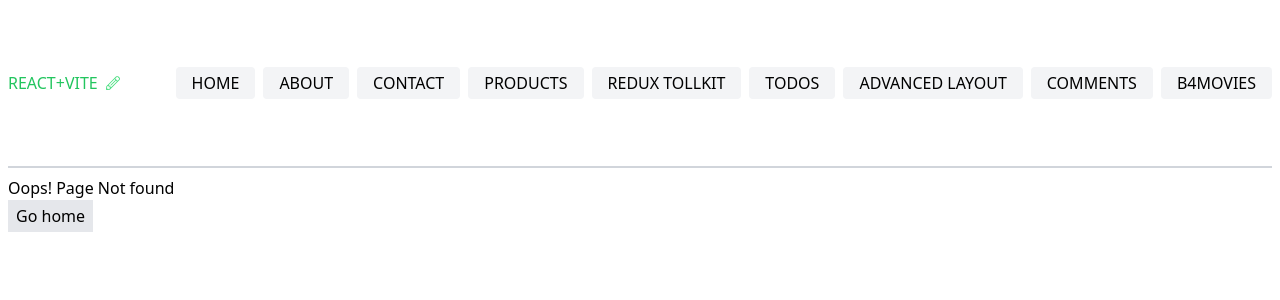
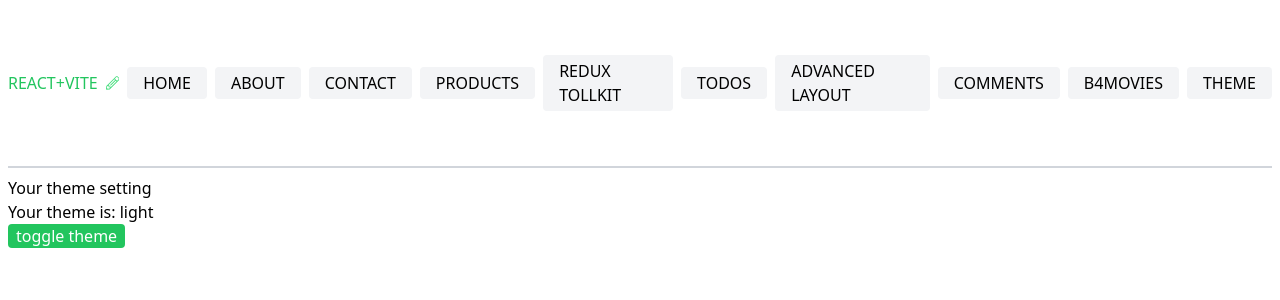
Before and after one commit to hanielsd/React-Skills-Practice, a React (Vite) app: page /theme-setting in a window 1280 px wide. Before the commit this address had no page. Shown: the top 300 px of the page. Built offline with nearby package versions, Linux system fonts and the light colour scheme.

Commit message:
used context api to for theme use case

```diff
--- a/src/App.jsx
+++ b/src/App.jsx
@@ -1,44 +1,11 @@
-import { Route } from 'react-router'
-import { Routes } from 'react-router-dom'
-import AdvancedLayout from './components/layout/advanced/AdvancedLayout'
 import Header from './components/layout/Header'
-import NotFound from './components/NotFound'
-import About from './pages/About'
-import SmartCounter from './pages/SmartCounter'
-import Contact from './pages/Contact'
-import Home from './pages/Home'
-import NewProduct from './pages/NewProduct'
-import Product from './pages/Product'
-import Produts from './pages/Products'
-import Todos from './pages/Todos'
-import Comments from './pages/Comments'
-import B4Movies from './pages/B4Movies'
+import MainRouter from './components/layout/MainRouter'
 
 function App() {
   return (
     <div className="p-2 space-y-2">
       <Header />
-      <Routes>
-        <Route path="/" element={<Home />} />
-        <Route path="about" element={<About />} />
-        <Route path="contact" element={<Contact />} />
-
-        {/* Route Nesting  */}
-        <Route path="products">
-          <Route index element={<Produts />} />
-          <Route path=":id" element={<Product />} />
-          <Route path="new" element={<NewProduct />} />
-        </Route>
-
-        <Route path="smart-counter" element={<SmartCounter />} />
-        <Route path="todos" element={<Todos />} />
-
-        <Route path="advanced-layout/*" element={<AdvancedLayout />} />
-        <Route path="comments" element={<Comments />} />
-        <Route path="b4movies" element={<B4Movies />} />
-
-        <Route path="*" element={<NotFound />} />
-      </Routes>
+      <MainRouter />
     </div>
   )
 }
--- a/src/components/layout/Header.jsx
+++ b/src/components/layout/Header.jsx
@@ -11,6 +11,7 @@ function Header() {
     { label: 'Advanced Layout', path: 'advanced-layout/movies' },
     { label: 'Comments', path: 'comments' },
     { label: 'B4movies', path: 'b4movies' },
+    { label: 'Theme', path: 'theme-setting' },
   ]
   return (
     <div className="flex space-x-2 items-center border-b-2 border-b-gray-300 pb-2">
--- /dev/null
+++ b/src/components/layout/MainRouter.jsx
@@ -0,0 +1,42 @@
+import { Route } from 'react-router'
+import { Routes } from 'react-router-dom'
+import AdvancedLayout from './../layout/advanced/AdvancedLayout'
+import NotFound from './../NotFound'
+import About from './../../pages/About'
+import SmartCounter from './../../pages/SmartCounter'
+import Contact from './../../pages/Contact'
+import Home from './../../pages/Home'
+import NewProduct from './../../pages/NewProduct'
+import Product from './../../pages/Product'
+import Produts from './../../pages/Products'
+import Todos from './../../pages/Todos'
+import Comments from './../../pages/Comments'
+import B4Movies from './../../pages/B4Movies'
+import ThemeSetting from '../../pages/ThemeSetting'
+
+export default function MainRouter() {
+  return (
+    <Routes>
+      <Route path="/" element={<Home />} />
+      <Route path="about" element={<About />} />
+      <Route path="contact" element={<Contact />} />
+
+      {/* Route Nesting  */}
+      <Route path="products">
+        <Route index element={<Produts />} />
+        <Route path=":id" element={<Product />} />
+        <Route path="new" element={<NewProduct />} />
+      </Route>
+
+      <Route path="smart-counter" element={<SmartCounter />} />
+      <Route path="todos" element={<Todos />} />
+
+      <Route path="advanced-layout/*" element={<AdvancedLayout />} />
+      <Route path="comments" element={<Comments />} />
+      <Route path="b4movies" element={<B4Movies />} />
+      <Route path="theme-setting" element={<ThemeSetting />} />
+
+      <Route path="*" element={<NotFound />} />
+    </Routes>
+  )
+}
--- /dev/null
+++ b/src/pages/ThemeSetting.jsx
@@ -0,0 +1,46 @@
+import { createContext, useContext, useState } from 'react'
+
+const ThemeContext = createContext()
+
+const ThemeProvider = ({ children }) => {
+  const [theme, setTheme] = useState('light')
+
+  return (
+    <ThemeContext.Provider value={{ theme, setTheme }}>
+      {children}
+    </ThemeContext.Provider>
+  )
+}
+
+function KemponentByTheme() {
+  const { theme } = useContext(ThemeContext)
+
+  return <div>Your theme is: {theme}</div>
+}
+function ThemeToggler() {
+  const { setTheme } = useContext(ThemeContext)
+
+  const handleToggle = () => {
+    setTheme((prev) => (prev === 'light' ? 'dark' : 'light'))
+  }
+
+  return (
+    <div
+      className="bg-green-500 text-white cursor-pointer hover:opacity-80 active:opacity-100 px-2 inline-block rounded"
+      onClick={handleToggle}
+    >
+      toggle theme
+    </div>
+  )
+}
+export default function ThemeSetting() {
+  return (
+    <ThemeProvider>
+      <div>
+        <div>Your theme setting</div>
+        <KemponentByTheme />
+        <ThemeToggler />
+      </div>
+    </ThemeProvider>
+  )
+}
```
